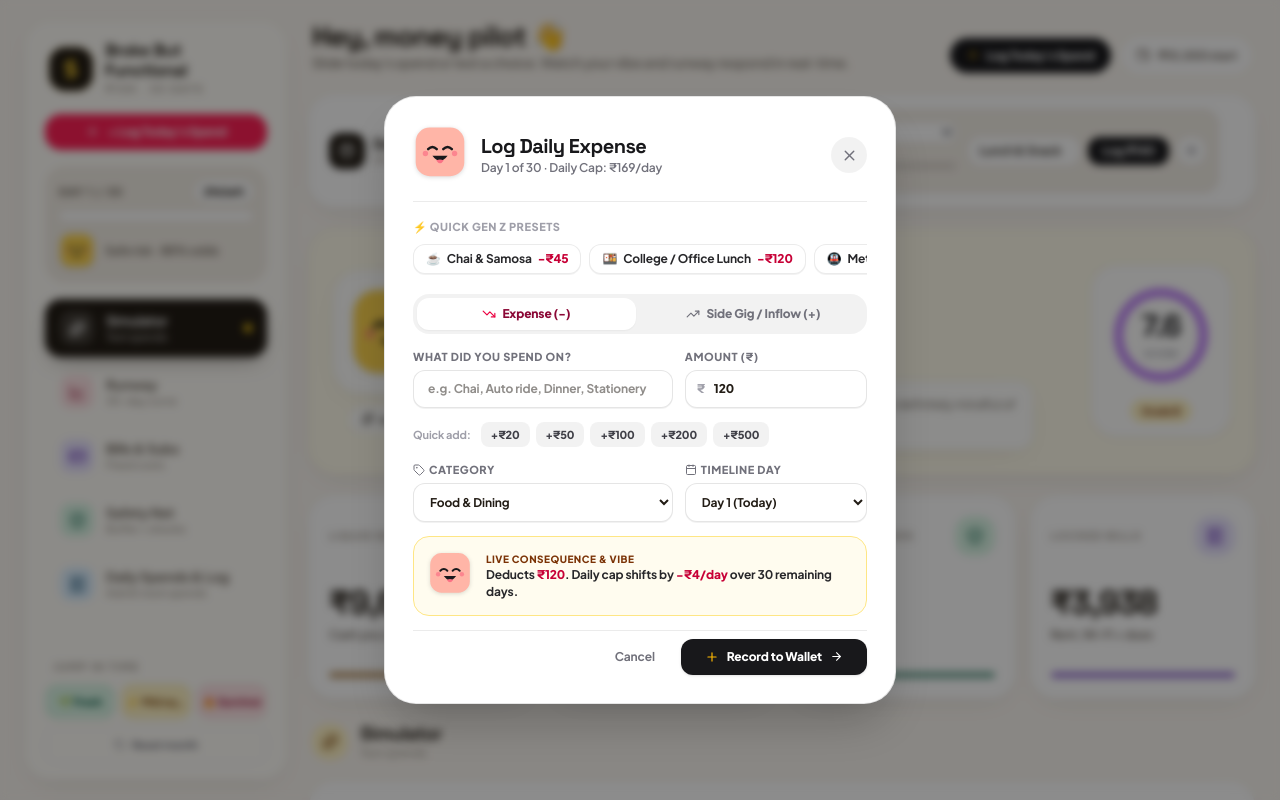
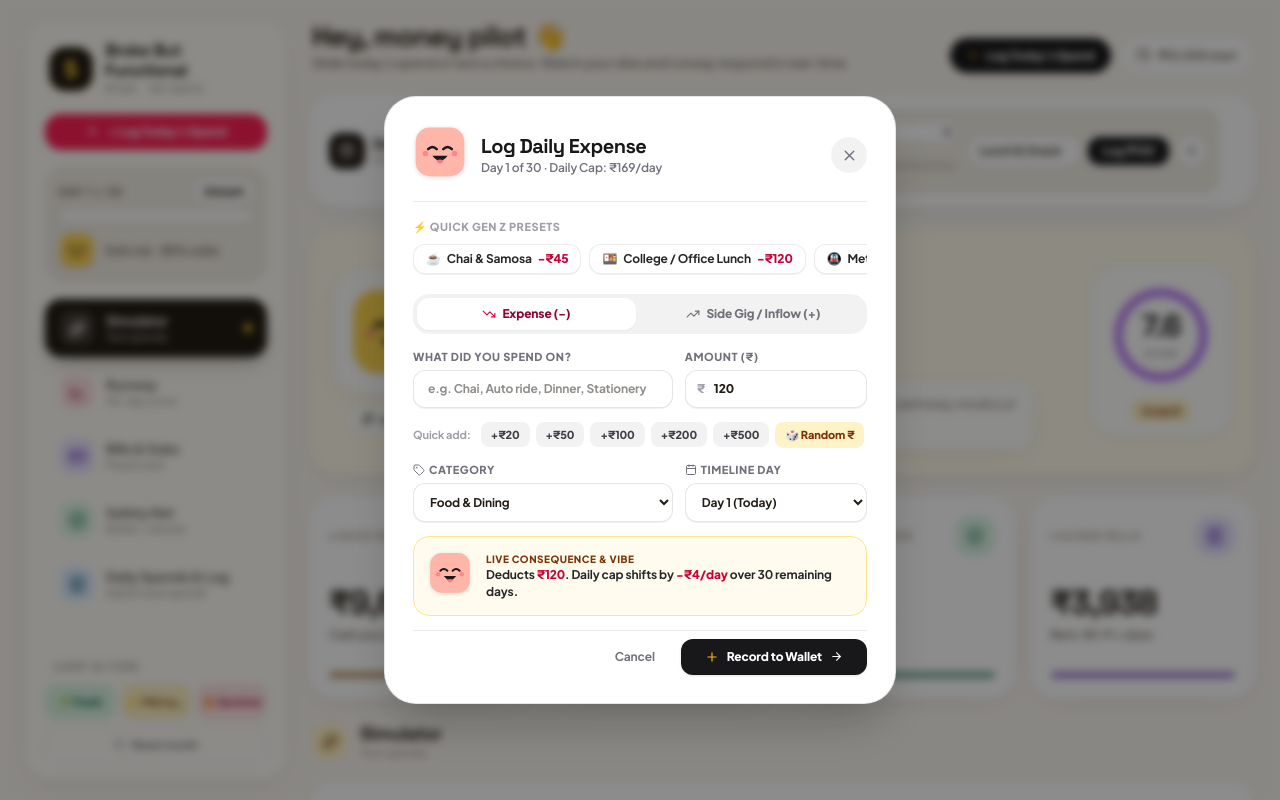
Before and after one commit to anshuvdebnath-cyber/PROMPT-RUN-HACKATHON, a React (Vite) app: page / in a window 1280 px wide. Both pictures are taken after a click on the button "Log Today's Spend". Shown: the top 800 px of the page. Built offline with nearby package versions, Linux system fonts and the light colour scheme.

Commit message:
fix(inputs): allow any number with step any and add random amount picker to avoid browser validation errors

```diff
--- a/src/components/ExpenseLedger.tsx
+++ b/src/components/ExpenseLedger.tsx
@@ -169,7 +169,7 @@ export const ExpenseLedger: React.FC = () => {
                   type="number"
                   required
                   min={1}
-                  step={5}
+                  step="any"
                   placeholder="e.g. 120"
                   value={amount}
                   onChange={(e) => setAmount(e.target.value)}
--- a/src/components/QuickExpenseModal.tsx
+++ b/src/components/QuickExpenseModal.tsx
@@ -201,7 +201,7 @@ export const QuickExpenseModal: React.FC<QuickExpenseModalProps> = ({ isOpen, on
                     required
                     min={1}
                     max={10000}
-                    step={5}
+                    step="any"
                     value={amount}
                     onChange={(e) => setAmount(e.target.value === '' ? '' : Number(e.target.value))}
                     className="w-full pl-7 pr-3 py-2.5 rounded-xl text-xs font-extrabold bg-white border border-black/10 focus:outline-none focus:ring-2 focus:ring-zinc-900 shadow-2xs"
@@ -223,6 +223,18 @@ export const QuickExpenseModal: React.FC<QuickExpenseModalProps> = ({ isOpen, on
                   +₹{delta}
                 </button>
               ))}
+              <button
+                type="button"
+                onClick={() => {
+                  const randomNumbers = [45, 85, 120, 240, 390, 540, 780, 1290, 1450, 1850]
+                  const pick = randomNumbers[Math.floor(Math.random() * randomNumbers.length)]
+                  setAmount(pick)
+                }}
+                className="px-2.5 py-1 rounded-lg bg-amber-100 hover:bg-amber-200 text-[11px] font-extrabold text-amber-900 transition-colors cursor-pointer flex items-center gap-1 shadow-2xs"
+                title="Pick random realistic amount"
+              >
+                🎲 Random ₹
+              </button>
             </div>
 
             {/* Category & Day Selection */}
--- a/src/components/WhatIfSimulator.tsx
+++ b/src/components/WhatIfSimulator.tsx
@@ -168,9 +168,9 @@ export const WhatIfSimulator: React.FC = () => {
             </label>
             <input
               type="number"
-              min={10}
+              min={1}
               max={10000}
-              step={50}
+              step="any"
               value={amount}
               onChange={(e) => setAmount(Number(e.target.value))}
               className="w-full px-3.5 py-2.5 rounded-xl text-sm font-extrabold focus:outline-none focus:ring-2 min-w-0"
```
